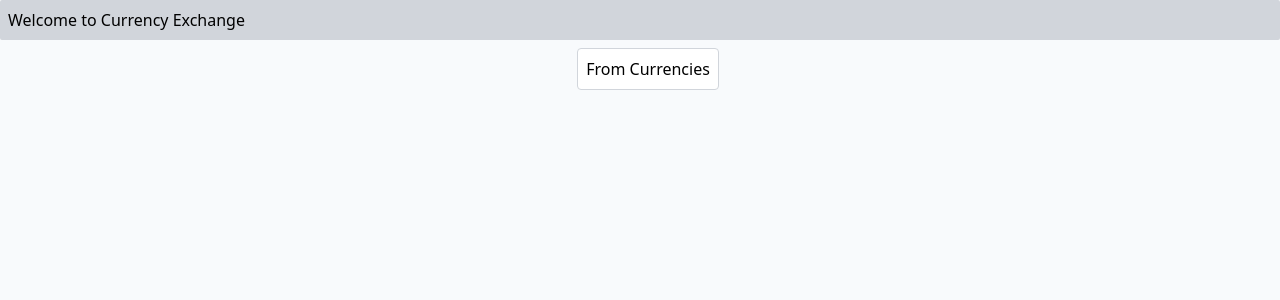
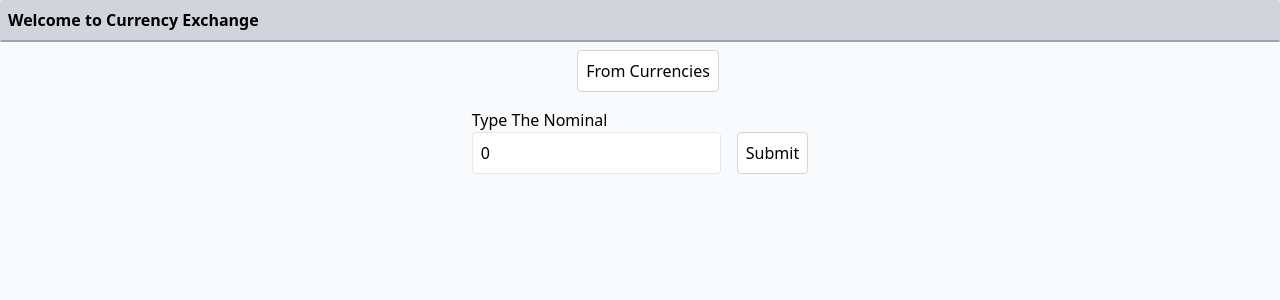
Before and after one commit to FAN2257/WebDevProject, a Next.js app in the folder frontend/: page / in a window 1280 px wide. Shown: the top 300 px of the page. Built offline with nearby package versions, Linux system fonts and the light colour scheme.

Commit message:
feat: add nominal input

```diff
--- a/frontend/src/pages/index.js
+++ b/frontend/src/pages/index.js
@@ -7,7 +7,9 @@ export default function Home() {
   const [currencyDate, setCurrencyDate] = useState("");
   const [currencyDetails, setCurrencyDetails] = useState({});
   const [isShow, setIsShow] = useState(false);
-  const [getCurrencyValueTo, setGetCurrencyValueTo] = useState(0)
+  const [isShowSelectedCurrency, setIsShowSelectedCurrency] = useState(false);
+  const [getCurrencyValueTo, setGetCurrencyValueTo] = useState({ value: null });
+  const [numberInput, setNumberInput] = useState(0);
 
   useEffect(() => {
     if (selectedCurrency) {
@@ -23,12 +25,20 @@ export default function Home() {
     }
   }, [selectedCurrency]);
 
+  useEffect(() => {
+    if (getCurrencyValueTo.value !== null) {
+      // Perform actions that depend on getCurrencyValueTo here
+      console.log('getCurrencyValueTo updated:', getCurrencyValueTo);
+    }
+  }, [getCurrencyValueTo]);
+
   const handleClick = async () => {
     try {
       const res = await axios.get('https://cdn.jsdelivr.net/npm/@fawazahmed0/currency-api@latest/v1/currencies.json');
       console.log(res.data);
       setCurrencies(Object.entries(res.data));
       setIsShow(!isShow);
+      setSelectedCurrency(!selectedCurrency);
     } catch (err) {
       console.error(err);
     } finally {
@@ -36,10 +46,21 @@ export default function Home() {
     }
   };
 
+  const handleCurrencyDetailsClick = (key, value) => {
+    setGetCurrencyValueTo({ value });
+    setIsShowSelectedCurrency(false);
+  };
+
+  const handleFormSubmit = (e) => {
+    e.preventDefault();
+    console.log('Number input:', numberInput);
+    // Handle the form submission logic here
+  };
+
   return (
     <main className="min-h-screen flex flex-col items-center bg-slate-50 font-sans">
-      <div className="bg-gray-300 rounded-sm p-2 flex mb-2 w-full font-sans">
-        Welcome to Currency Exchange
+      <div className="bg-gray-300 font-bold rounded-sm p-2 flex mb-2 w-full font-sans border-gray-400 border-b-2">
+        <h1>Welcome to Currency Exchange</h1>
       </div>
       <button
         onClick={handleClick}
@@ -55,6 +76,7 @@ export default function Home() {
                 setSelectedCurrency(key);
                 console.log(selectedCurrency);
                 setIsShow(false);
+                setIsShowSelectedCurrency(true);
               }}
               key={key}
               className="block hover:bg-slate-400 rounded-md p-2">
@@ -64,7 +86,7 @@ export default function Home() {
         </section>
       )}
 
-      {!isShow && selectedCurrency && (
+      {!isShow && isShowSelectedCurrency && (
         <section className="mt-4">
           <h2>Details for {selectedCurrency}</h2>
           <p>Date: {currencyDate}</p>
@@ -72,10 +94,7 @@ export default function Home() {
             {Object.entries(currencyDetails).map(([key, value]) => (
               <button
                 key={key}
-                onClick={() =>{
-                  setGetCurrencyValueTo(value)
-                  console.log(getCurrencyValueTo)
-                }}
+                onClick={() => handleCurrencyDetailsClick(key, value)}
                 className="block hover:bg-slate-400 rounded-md p-2">
                 {key}: {value}
               </button>
@@ -83,6 +102,24 @@ export default function Home() {
           </div>
         </section>
       )}
+
+      {!isShow && !isShowSelectedCurrency && (
+        <section className="mt-4">
+          <h2>Type The Nominal</h2>
+          <form onSubmit={handleFormSubmit}>
+            <input
+              type="number"
+              min="0"
+              value={numberInput}
+              onChange={(e) => setNumberInput(e.target.value)}
+              className="border rounded p-2"
+            />
+            <button type="submit" className="hover:bg-black hover:text-white ml-4 p-2 border bg-white border-gray-300 rounded">
+              Submit
+            </button>
+          </form>
+        </section>
+      )}
     </main>
   );
 }
```
